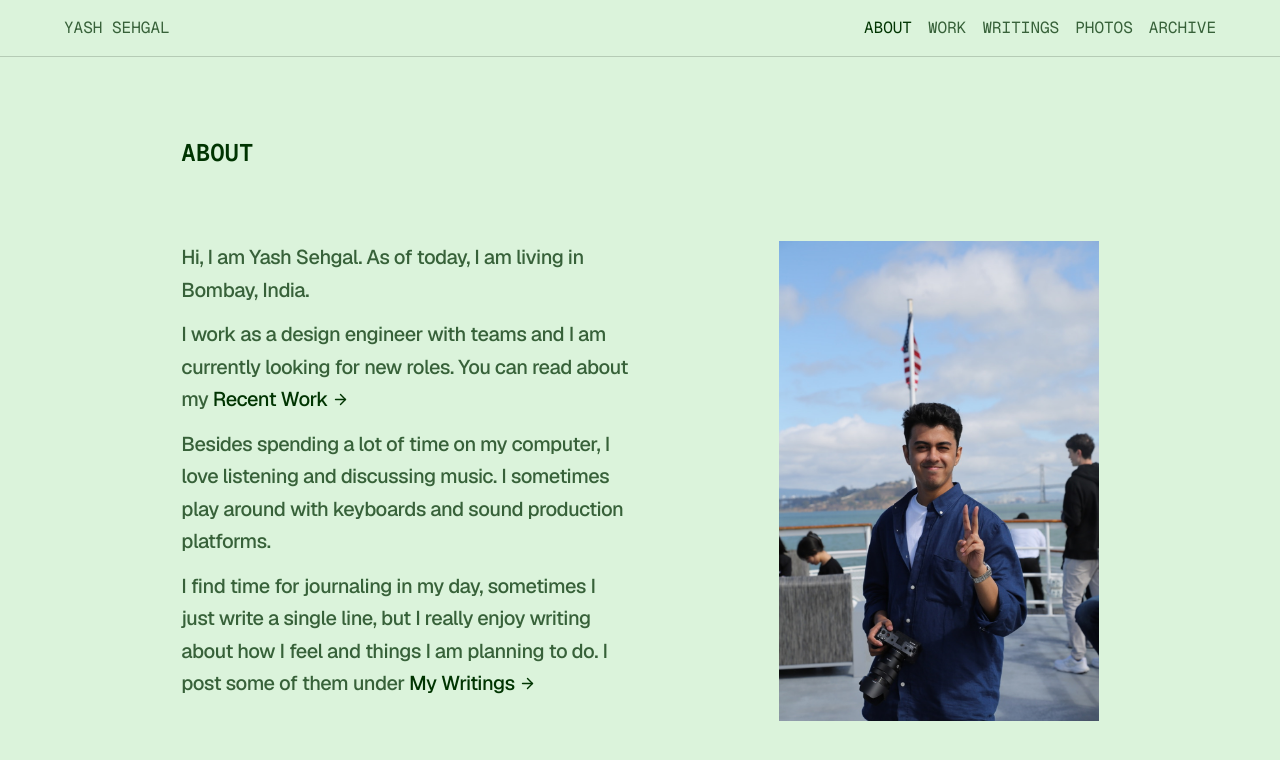
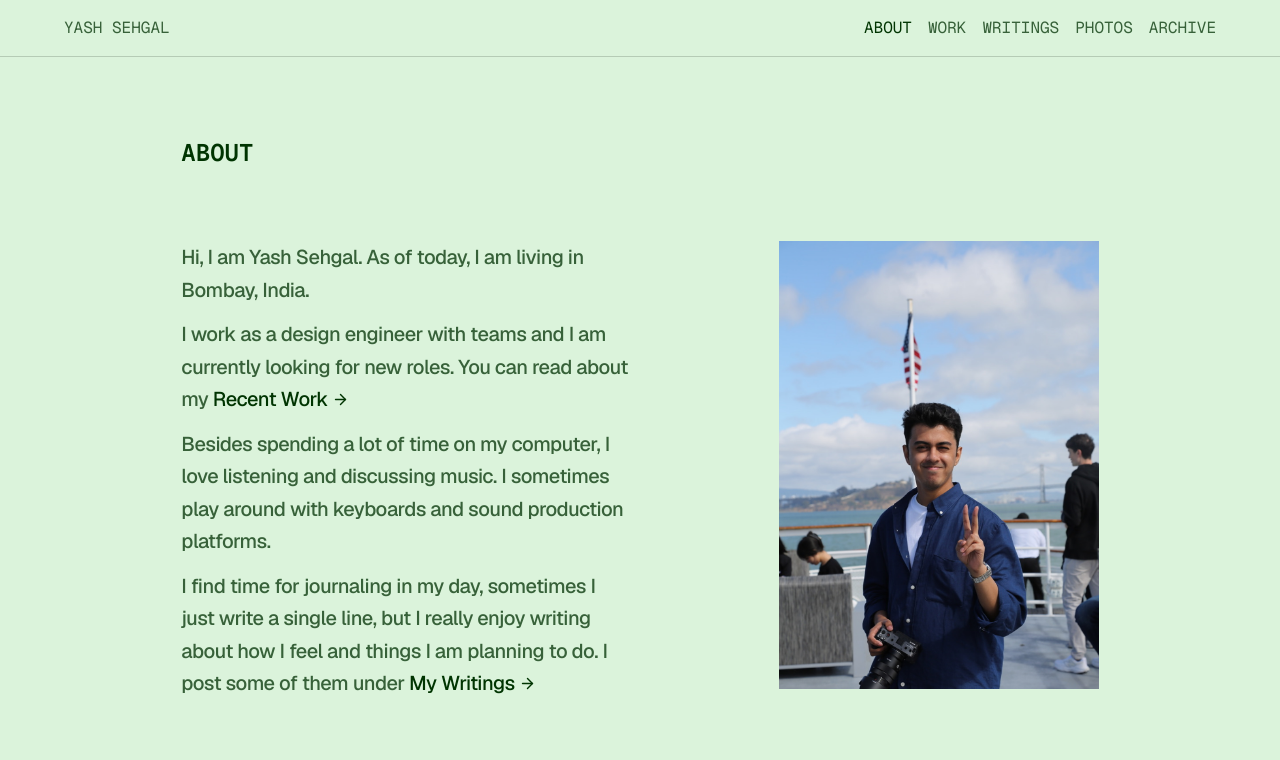
Before and after one commit to yashsehgal/personal-website, a Next.js app: page /about in a window 1280 px wide. Shown: the top 760 px of the page. Built offline with nearby package versions, Linux system fonts and the light colour scheme.

Commit message:
Crop a little off the bottom of the About portrait.
Co-authored-by: Cursor <cursoragent@cursor.com>

```diff
--- a/modules/about-page/about-introduction-section.tsx
+++ b/modules/about-page/about-introduction-section.tsx
@@ -42,14 +42,14 @@ export function AboutIntroductionSection() {
           </Link>
         </p>
       </article>
-      <figure className="relative aspect-square w-80 shrink-0">
+      <figure className="relative aspect-[5/7] w-80 shrink-0 overflow-hidden">
         <Image
           priority
           src="/photos/yash.png"
           alt="Yash Sehgal"
-          width={2400}
-          height={2400}
-          className="object-cover object-center"
+          fill
+          sizes="320px"
+          className="object-cover object-top"
           draggable={false}
         />
       </figure>
```
